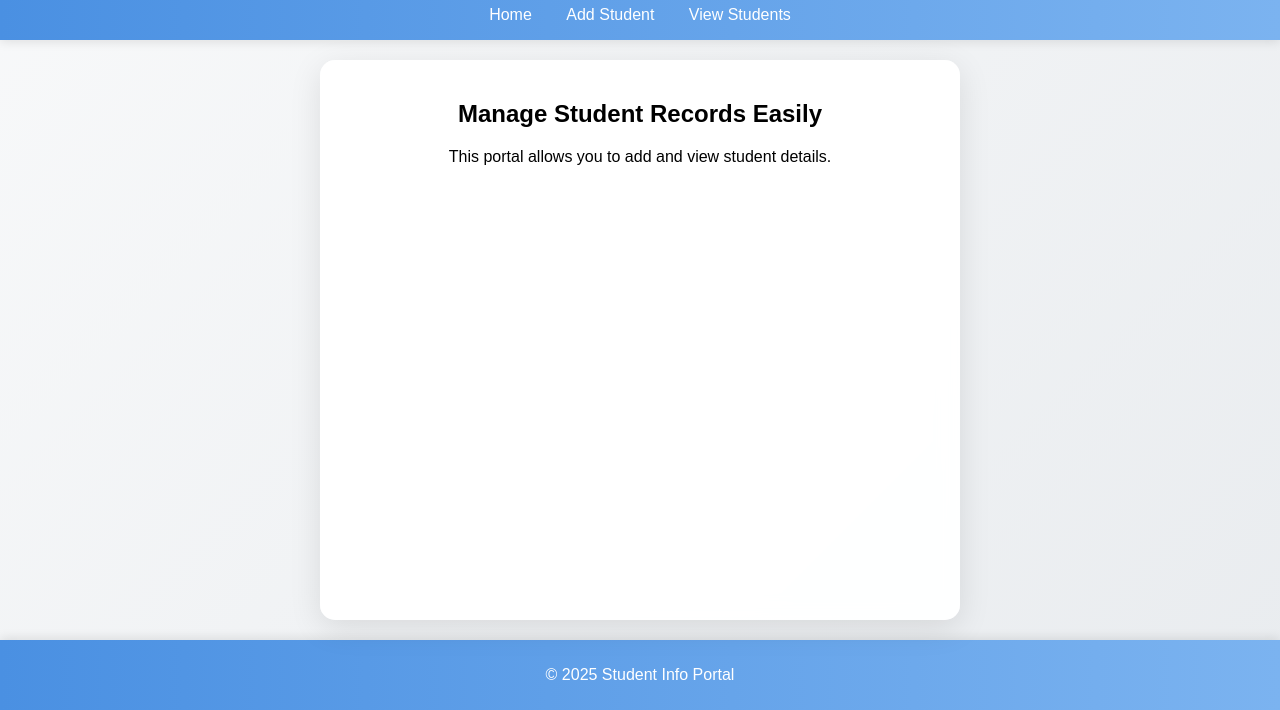
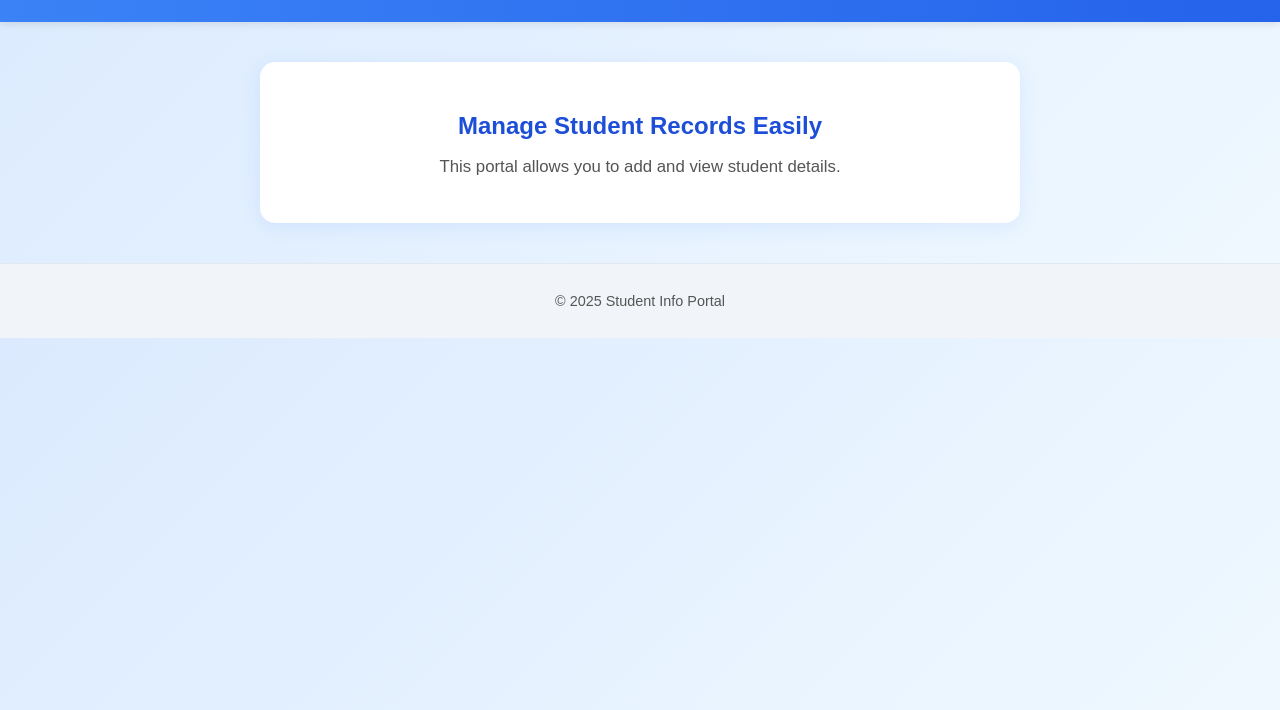
Before and after one commit to mabdisalan/StudentInfoPortal-2, a plain HTML site: page studentInfoPortal/index.html in a window 1280 px wide. Shown: the part 90-800 px from the top of the page. Drawn offline with Linux system fonts and the light colour scheme.

Commit message:
Update index.html

```diff
--- a/studentInfoPortal/index.html
+++ b/studentInfoPortal/index.html
@@ -4,7 +4,7 @@
   <meta charset="UTF-8">
   <meta name="viewport" content="width=device-width, initial-scale=1.0">
   <title>Student Info Portal</title>
-  <link rel="stylesheet" href="../CSS/style.css">
+  <link rel="stylesheet" href="../CSS/index.css">
 </head>
 <body>
   <header>
```
